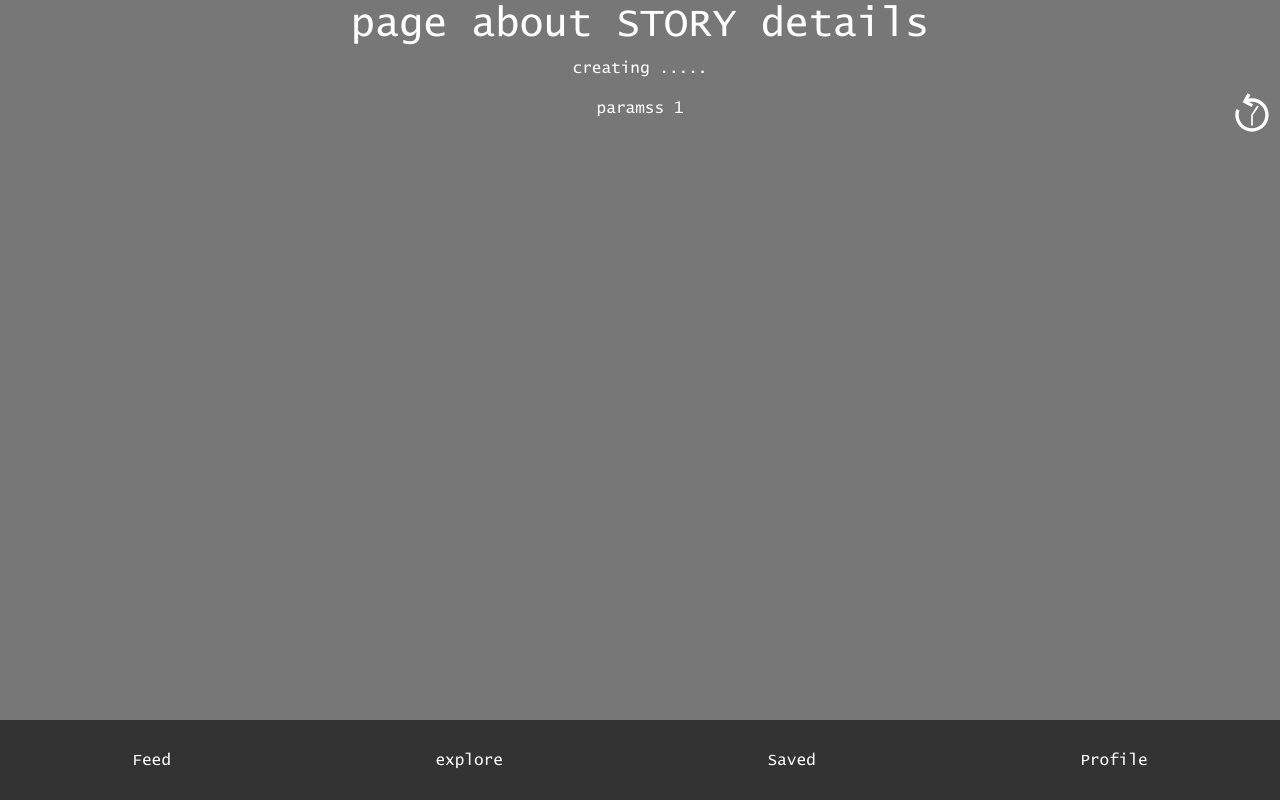
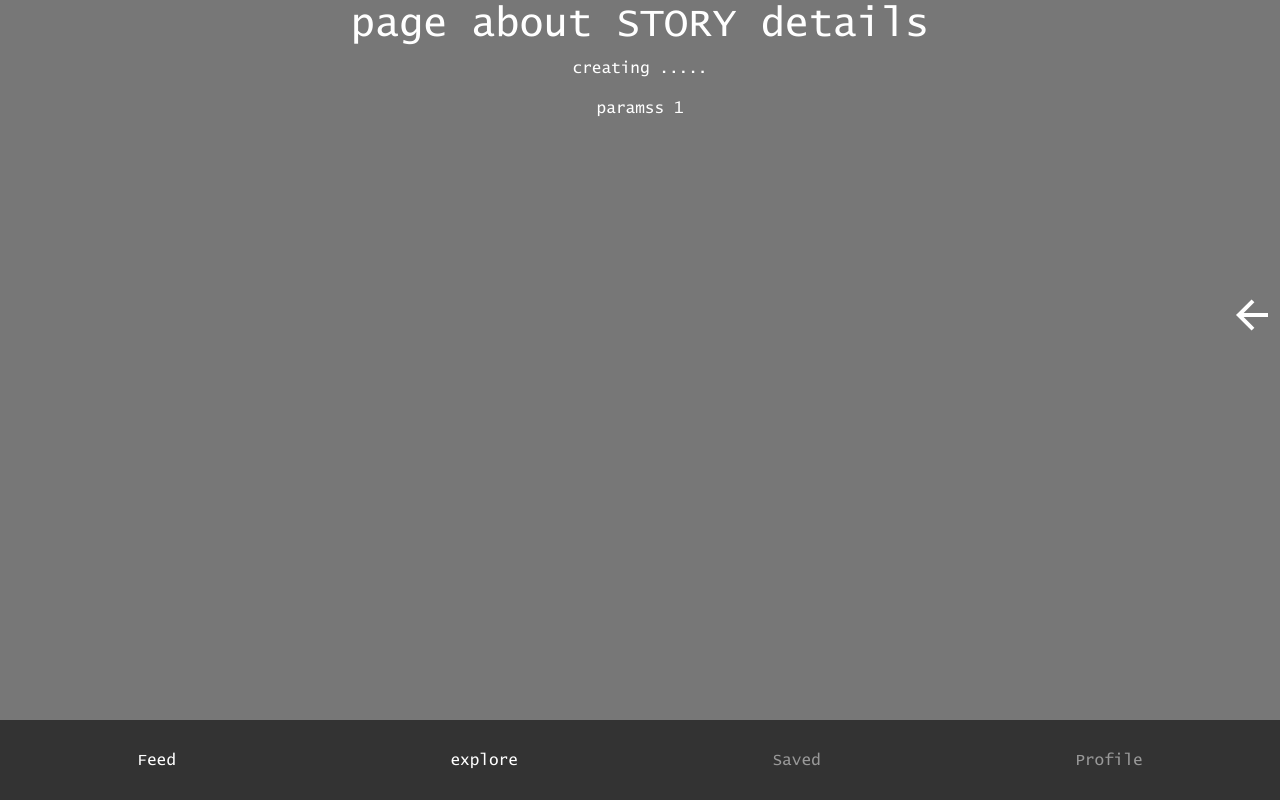
Before and after one commit to Swistek92/apollo, a Next.js app: page /story/1 in a window 1280 px wide. Built offline with nearby package versions, Linux system fonts and the light colour scheme.

Commit message:
fix position

```diff
--- a/Components/Footer/Footer.tsx
+++ b/Components/Footer/Footer.tsx
@@ -4,15 +4,21 @@ import React from "react";
 const Footer = () => {
   return (
     <div className='footer'>
-      <div>
-        <Link href={"/"}>Feed</Link>
+      <div className='footer__activeLink'>
+        <Link className='footer__link' href={"/"}>
+          Feed
+        </Link>
       </div>
-      <div>
-        <Link href={"/explore"}>explore</Link>
+      <div className='footer__activeLink'>
+        <Link className='footer__link' href={"/explore"}>
+          explore
+        </Link>
       </div>
-      <div>Saved</div>
-      <div>
-        <Link href={"/figma"}>Profile</Link>
+      <div className='footer__inactiveLink'>Saved</div>
+      <div className='footer__inactiveLink'>
+        <Link className='footer__link' href={"/figma"}>
+          Profile
+        </Link>
       </div>
     </div>
   );
--- a/app/launch/[id]/page.tsx
+++ b/app/launch/[id]/page.tsx
@@ -2,7 +2,8 @@ import { getData_ServerSide } from "@/utils/getData_ServerSide";
 import Image from "next/image";
 import cosmo from "@/public/cosmo.jpg";
 import Link from "next/link";
-import { GiBackwardTime } from "react-icons/gi";
+// import { GiBackwardTime } from "react-icons/gi";
+import { RiArrowLeftLine } from "react-icons/ri";
 
 type props = {
   params: {
@@ -128,7 +129,7 @@ export default async function Page({ params }: props) {
         </table>
         <div>
           <Link className='btn-back' href='/explore'>
-            <GiBackwardTime />
+            <RiArrowLeftLine />
           </Link>
         </div>
       </div>
--- a/app/story/[id]/page.tsx
+++ b/app/story/[id]/page.tsx
@@ -1,5 +1,5 @@
 import Link from "next/link";
-import { GiBackwardTime } from "react-icons/gi";
+import { RiArrowLeftLine } from "react-icons/ri";
 
 type props = {
   params: {
@@ -19,8 +19,8 @@ export default async function Page({ params }: props) {
       <p>paramss {id}</p>
 
       <div>
-        <Link className='btn-back' href='/'>
-          <GiBackwardTime />
+        <Link className='btn-back' href='/explore'>
+          <RiArrowLeftLine />
         </Link>
       </div>
     </div>
--- a/sass/_footer.scss
+++ b/sass/_footer.scss
@@ -3,4 +3,12 @@
   flex-direction: row;
   justify-content: space-around;
   align-items: center;
+  &__inactiveLink {
+    color: $color-grey-2;
+  }
+  &__activeLink {
+  }
+  &__link {
+    padding: 20px;
+  }
 }
--- a/sass/_launch.scss
+++ b/sass/_launch.scss
@@ -52,8 +52,9 @@
 }
 .btn-back {
   position: fixed;
-  top: 100px;
+  top: 300px;
   right: 20px;
   transform: scale(3);
   z-index: 9999999999;
+  color: black;
 }
```
Also changed, not shown: sass/main.css, 1 other file (tests, documents, lock files or other folders).
